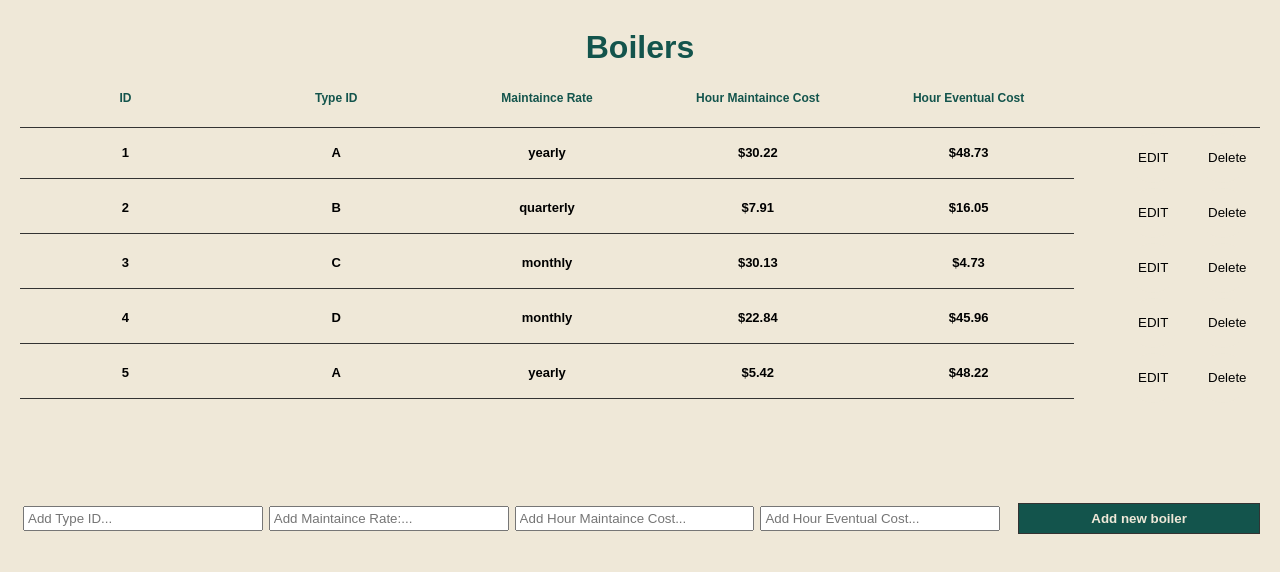
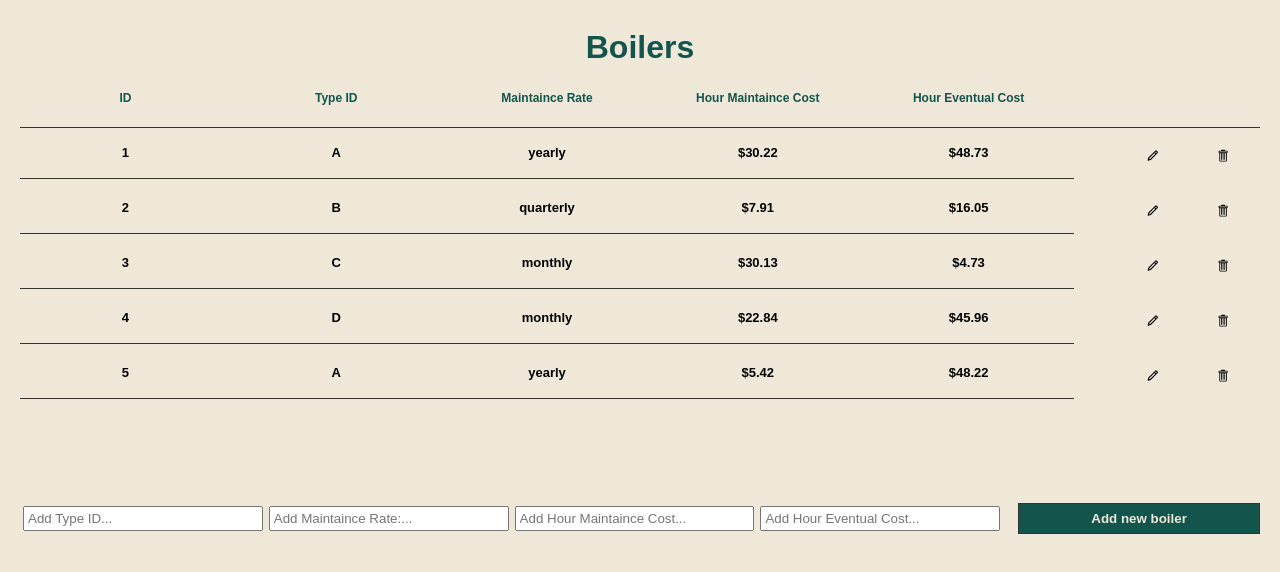
Before and after one commit to Alexandra-maero/react-caldar, a React (Create React App) app: page / in a window 1280 px wide. Shown: the top 572 px of the page. Built offline with nearby package versions, Linux system fonts and the light colour scheme.

Commit message:
add icons

```diff
--- a/package.json
+++ b/package.json
@@ -5,6 +5,7 @@
   "dependencies": {
     "react": "^16.7.0",
     "react-dom": "^16.7.0",
+    "react-icons": "^4.1.0",
     "react-id-generator": "^3.0.1",
     "react-scripts": "2.1.2",
     "uuid": "^8.3.2"
--- a/src/components/Items/Items.js
+++ b/src/components/Items/Items.js
@@ -1,6 +1,10 @@
 import React, { Component } from 'react';
 import PropTypes from 'prop-types';
 import './Items.css';
+import { BiPencil } from 'react-icons/bi';
+import { FcCancel } from 'react-icons/fc';
+import { AiOutlineCheckCircle } from 'react-icons/ai';
+import { GoTrashcan } from 'react-icons/go';
 
 export class Items extends Component {
     state = {...this.props.boil, isEditing: false};
@@ -77,8 +81,8 @@ export class Items extends Component {
                         onChange={this.onChange}
                     ></input>,
                     <div>
-                        <button onClick={this.toggleEdit} style={Btn}>Cancel</button>
-                        <button onClick={this.saveChanges} style={Btn}>Save Changes</button>
+                        <button onClick={this.toggleEdit} style={Btn}><FcCancel /></button>
+                        <button onClick={this.saveChanges} style={Btn}><AiOutlineCheckCircle/></button>
                     </div>
                     </ul>
             )
@@ -91,10 +95,10 @@ export class Items extends Component {
             <li style={this.liStyle()}>{ this.props.boil.hour_maintaince_cost }</li>
             <li style={this.liStyle()}>{ this.props.boil.hour_eventual_cost }</li>
             <div>
-                <button onClick={this.props.delBoiler.bind(this, id)} style={Btn}>Delete</button>
+                <button onClick={this.props.delBoiler.bind(this, id)} style={Btn}><GoTrashcan/></button>
                 <button
                 onClick={this.toggleEdit}
-                style={Btn}>EDIT</button>
+                style={Btn}><BiPencil/></button>
             </div>
         </ul>
         )
```
Also changed, not shown: 1 other file (tests, documents, lock files or other folders).
